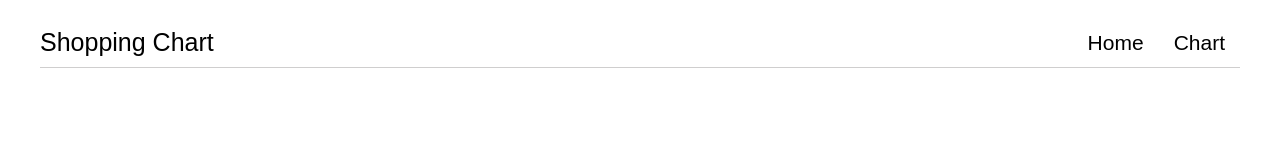
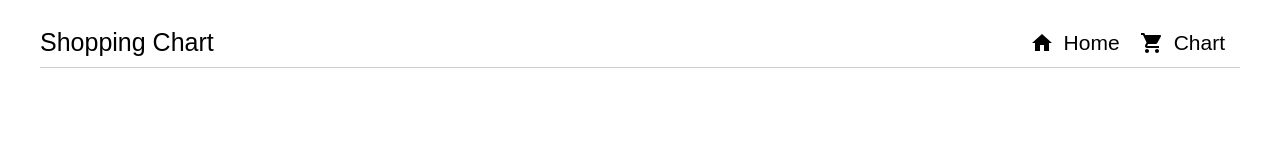
Before and after one commit to muhammeddeniz/redux-shopping-cart, a React (Create React App) app: page /chart in a window 1280 px wide. Shown: the top 160 px of the page. Built offline with nearby package versions, Linux system fonts and the light colour scheme.

Commit message:
notification

```diff
--- a/package.json
+++ b/package.json
@@ -3,6 +3,8 @@
   "version": "0.1.0",
   "private": true,
   "dependencies": {
+    "@material-ui/core": "^4.11.0",
+    "@material-ui/icons": "^4.9.1",
     "@testing-library/jest-dom": "^4.2.4",
     "@testing-library/react": "^9.3.2",
     "@testing-library/user-event": "^7.1.2",
--- a/src/actions/index.js
+++ b/src/actions/index.js
@@ -11,3 +11,10 @@ export const removeProduct = (product) => {
     payload: product,
   };
 };
+
+export const setNotification = (notification) => {
+  return {
+    type: "SET_NOTIFICATION",
+    payload: notification,
+  };
+};
--- a/src/components/header/header.css
+++ b/src/components/header/header.css
@@ -26,6 +26,7 @@
 }
 
 .header .navbar__link {
+  display: flex;
   padding: 0 15px;
 
   font-size: 21px;
@@ -34,8 +35,55 @@
   font-family: fantasy;
 
   color: black;
+  padding-left: 5px;
 }
 
 .header .navbar__link:hover {
   color: gray;
 }
+
+.alert {
+  width: 6px;
+  height: 6px;
+  border-radius: 999px;
+  background: black;
+
+  align-self: center;
+  background: red;
+}
+
+.nav {
+  display: flex;
+  align-items: center;
+}
+.nav__right {
+  display: flex;
+  flex-direction: column;
+  justify-content: flex-end;
+}
+
+.icon {
+  position: relative;
+}
+
+.iconNotf {
+  position: absolute;
+  top: -4px;
+  left: 14px;
+
+  width: 10px;
+  height: 10px;
+  border-radius: 999px;
+  background: red;
+
+  border: 2px solid white;
+}
+
+.nav__router {
+  display: flex;
+  align-items: center;
+}
+
+.link__text {
+  margin-left: 10px;
+}
--- a/src/components/header/index.js
+++ b/src/components/header/index.js
@@ -4,7 +4,12 @@ import "./header.css";
 import { BrowserRouter as Router, Switch, Route, Link } from "react-router-dom";
 import { HomePage, ChartPage } from "../../pages";
 
-const Header = () => {
+import ShoppingCartIcon from "@material-ui/icons/ShoppingCart";
+import HomeIcon from "@material-ui/icons/Home";
+
+import { connect } from "react-redux";
+
+const Header = (props) => {
   return (
     <Router>
       <header className="header">
@@ -12,14 +17,27 @@ const Header = () => {
           Shopping Chart
         </Link>
 
-        <nav>
-          <Link to="/" className="navbar__link">
-            Home
-          </Link>
+        <nav className="nav">
+          <div className="nav__router">
+            <Link to="/" className="navbar__link">
+              <HomeIcon />
+              <span className="link__text">Home</span>
+            </Link>
+          </div>
 
-          <Link to="/chart" className="navbar__link">
-            Chart
-          </Link>
+          <div className="nav__router">
+            <Link to="/chart" className="navbar__link">
+              {props.notification ? (
+                <div className="icon">
+                  <ShoppingCartIcon />
+                  <div className="iconNotf"></div>
+                </div>
+              ) : (
+                <ShoppingCartIcon size={20} className="icon" />
+              )}
+              <span className="link__text">Chart</span>
+            </Link>
+          </div>
         </nav>
       </header>
 
@@ -36,4 +54,10 @@ const Header = () => {
   );
 };
 
-export default Header;
+const getStoreProps = (state) => {
+  return {
+    notification: state.notification,
+  };
+};
+
+export default connect(getStoreProps)(Header);
--- a/src/pages/home.js
+++ b/src/pages/home.js
@@ -1,7 +1,7 @@
 import React, { useEffect } from "react";
 
 import { connect } from "react-redux";
-import { addProduct, removeProduct } from "../actions";
+import { addProduct, removeProduct, setNotification } from "../actions";
 import { Card } from "../components";
 
 import "../styles/home.css";
@@ -16,6 +16,7 @@ const App = (props) => {
           <Card
             onClick={() => {
               props.addProduct(product);
+              props.setNotification(true);
             }}
             name={product.name}
             price={product.price}
@@ -33,4 +34,8 @@ const GetStoreProps = (state) => {
   };
 };
 
-export default connect(GetStoreProps, { addProduct, removeProduct })(App);
+export default connect(GetStoreProps, {
+  addProduct,
+  removeProduct,
+  setNotification,
+})(App);
--- a/src/reducers/index.js
+++ b/src/reducers/index.js
@@ -3,12 +3,17 @@ import data from "../data/products.json";
 const INITIAL_STATE = {
   data: data,
   products: [],
+  notification: false,
 };
 
 export const reducer = (state = INITIAL_STATE, action) => {
   switch (action.type) {
     case "ADD_PRODUCT":
       return { ...state, products: [...state.products, action.payload] };
+
+    case "SET_NOTIFICATION":
+      return { ...state, notification: action.payload };
+
     default:
       return state;
   }
```
Also changed, not shown: 1 other file (tests, documents, lock files or other folders).
